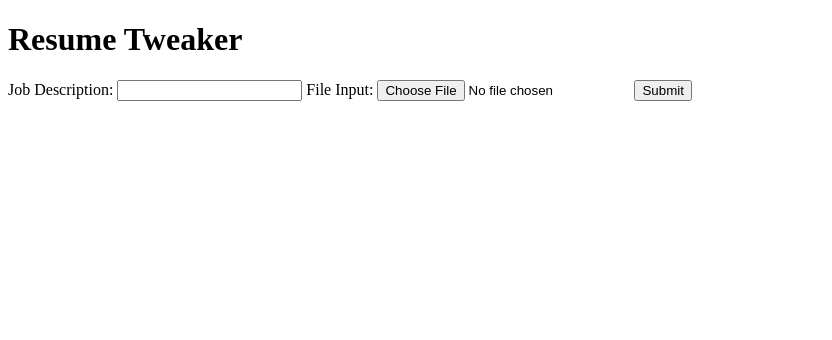
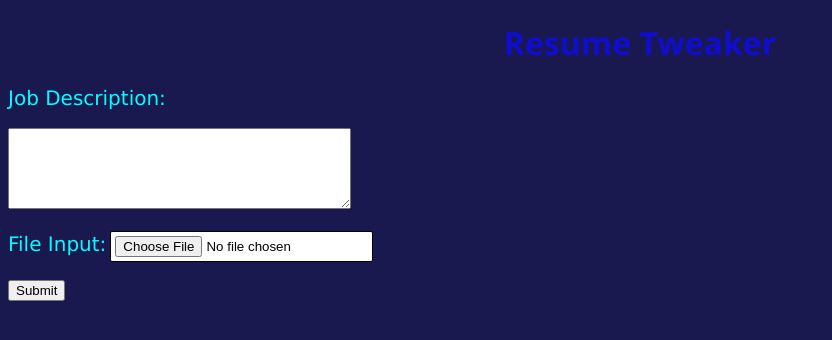
Before and after one commit to Saumy-m/ResumeTweaker, a Flask app: page / in a window 1280 px wide. Shown: the top 340 px of the page, without its empty margins (0-832 px from the left). Run offline with Flask 3, Linux system fonts and the light colour scheme.

Commit message:
UI Updates

```diff
--- /dev/null
+++ b/static/css/global.css
@@ -0,0 +1,29 @@
+body {
+  background-color: rgb(25, 25, 79);
+}
+
+h1 {
+  color: rgb(16, 13, 207);
+  text-align: center;
+  font-family: "Segoe UI", Trebuchet MS, sans-serif;
+}
+
+p {
+  font-family: 'Lucida Sans', 'Lucida Sans Regular', 'Lucida Grande', 'Lucida Sans Unicode', Geneva, Verdana, sans-serif;
+  font-size: 20px;
+  color: aqua;
+}
+
+label{
+    font-family: 'Lucida Sans', 'Lucida Sans Regular', 'Lucida Grande', 'Lucida Sans Unicode', Geneva, Verdana, sans-serif;
+    font-size: 20px;
+    color: aqua;
+}
+
+input[type="file"] {
+    background-color: #ffffff !important; /* Pure white background */
+    color: #000000 !important;            /* Pure black text color */
+    border: 1px solid #000000 !important; /* Black standard boundary border */
+    padding: 4px;                         /* Slight padding for breathing room */
+    border-radius: 2px;                   /* Standard system corner radius */
+}
--- a/templates/index.html
+++ b/templates/index.html
@@ -4,15 +4,23 @@
     <meta charset="UTF-8">
     <meta name="viewport" content="width=device-width, initial-scale=1.0">
     <title>Resume Tweaker</title>
+    <link rel="stylesheet" href="static\css\global.css">
 </head>
 <body>
     <h1>Resume Tweaker</h1>
     <form>
-        <label for="job-descript">Job Description:</label>
-        <input type="text" id="job-descript" name="job-descript" required>
+        <label className="labels" for="job-descript">Job Description:</label>
+        <br>
+        <br>
+        <!-- <input type="text" id="job-descript" name="job-descript" required> -->
+        <textarea id="job-descript" name="job-descript" rows="5" cols="40" required></textarea>
 
-        <label for="fileInput">File Input:</label>
+        <br>
+        <br>
+
+        <label className="labels" for="fileInput">File Input:</label>
         <input type="file" id="fileInput" name="fileInput" accept=".pdf,.docx" required>
+        <br><br>
 
         <button type="submit">Submit</button>
     </form>
```
